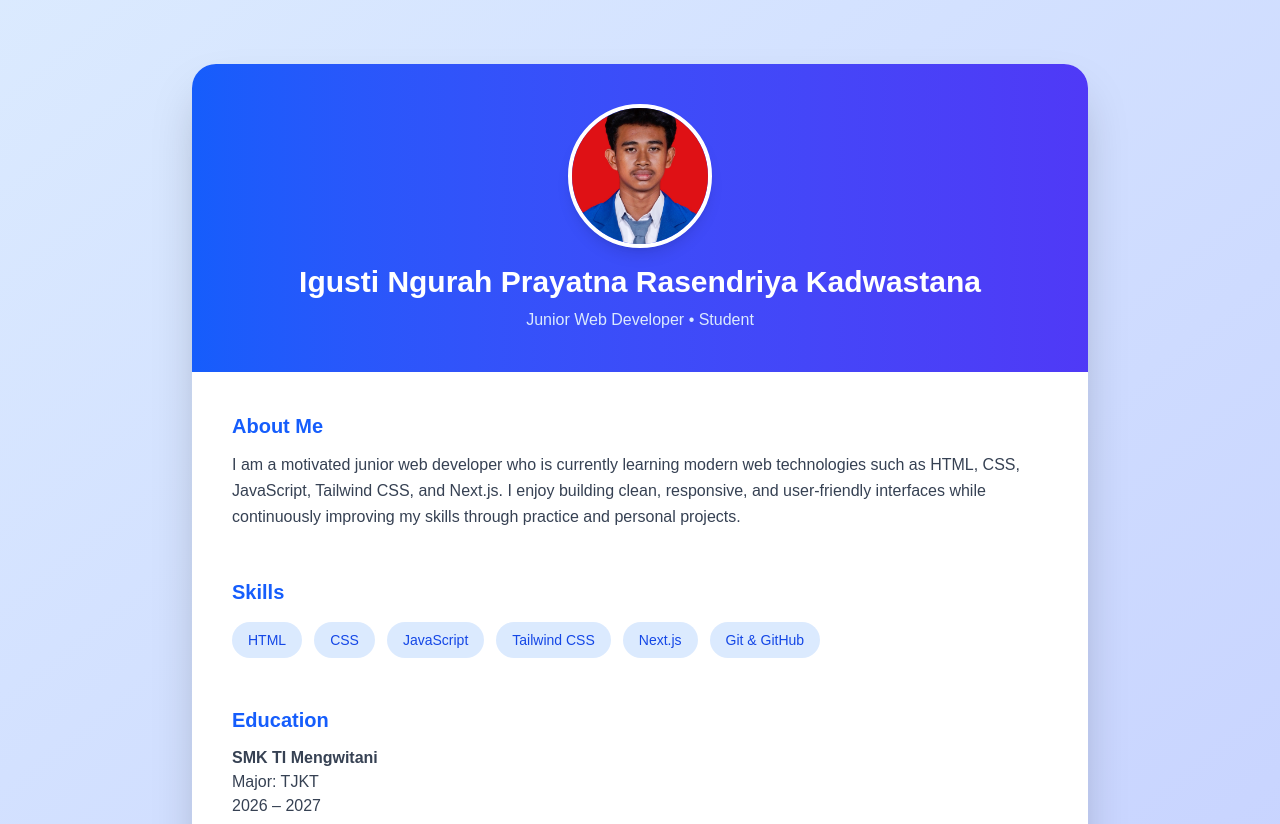
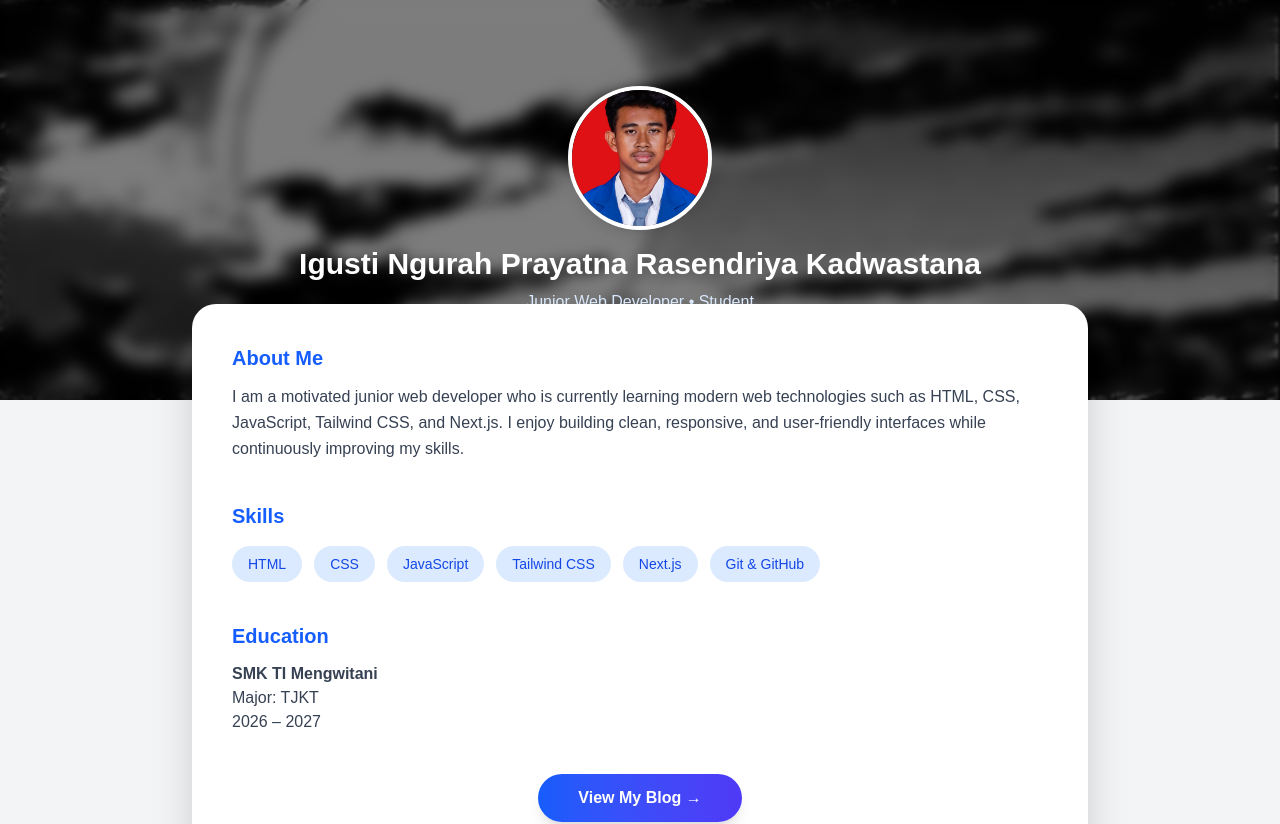
Before and after one commit to GUSNARA66/cv-nextjs, a Next.js app: page / in a window 1280 px wide. Shown: the top 824 px of the page. Built offline with nearby package versions, Linux system fonts and the light colour scheme.

Commit message:
Add half anime background hero section

```diff
--- a/app/page.tsx
+++ b/app/page.tsx
@@ -4,29 +4,32 @@ import { motion } from "framer-motion";
 
 export default function Home() {
   return (
-    <main className="min-h-screen bg-gradient-to-br from-blue-100 to-indigo-200 flex justify-center py-16 px-4">
-      <motion.div
-        initial={{ opacity: 0, y: 40 }}
-        animate={{ opacity: 1, y: 0 }}
-        transition={{ duration: 0.7 }}
-        className="w-full max-w-4xl bg-white rounded-3xl shadow-2xl overflow-hidden"
-      >
-        {/* HERO */}
-        <div className="bg-gradient-to-r from-blue-600 to-indigo-600 p-10 text-white text-center">
+    <main className="min-h-screen bg-gray-100">
+
+      {/* HERO BACKGROUND (SETENGAH ATAS) */}
+      <div className="relative h-[50vh] w-full">
+        <div
+          className="absolute inset-0 bg-cover bg-center"
+          style={{ backgroundImage: "url('/anime-bg.jpg')" }}
+        />
+        <div className="absolute inset-0 bg-black/50 backdrop-blur-sm" />
+
+        {/* HERO CONTENT */}
+        <div className="relative z-10 flex flex-col items-center justify-center h-full text-white">
           <motion.img
             src="/profile.jpg"
             alt="Profile"
             initial={{ scale: 0.8, opacity: 0 }}
             animate={{ scale: 1, opacity: 1 }}
-            transition={{ delay: 0.3, duration: 0.5 }}
-            className="w-36 h-36 mx-auto rounded-full border-4 border-white object-cover shadow-lg"
+            transition={{ duration: 0.5 }}
+            className="w-36 h-36 rounded-full border-4 border-white object-cover shadow-lg"
           />
 
           <motion.h1
             initial={{ opacity: 0, y: 10 }}
             animate={{ opacity: 1, y: 0 }}
-            transition={{ delay: 0.4 }}
-            className="text-3xl font-bold mt-4"
+            transition={{ delay: 0.3 }}
+            className="text-3xl font-bold mt-4 text-center"
           >
             Igusti Ngurah Prayatna Rasendriya Kadwastana
           </motion.h1>
@@ -34,55 +37,42 @@ export default function Home() {
           <motion.p
             initial={{ opacity: 0 }}
             animate={{ opacity: 1 }}
-            transition={{ delay: 0.5 }}
+            transition={{ delay: 0.4 }}
             className="text-blue-100 mt-2"
           >
             Junior Web Developer • Student
           </motion.p>
         </div>
+      </div>
 
-        {/* CONTENT */}
-        <div className="p-10 space-y-12">
-
+      {/* CV CONTENT */}
+      <motion.section
+        initial={{ opacity: 0, y: 40 }}
+        animate={{ opacity: 1, y: 0 }}
+        transition={{ duration: 0.6 }}
+        className="max-w-4xl mx-auto bg-white rounded-3xl shadow-2xl p-10 -mt-24 relative z-20"
+      >
         {/* ABOUT */}
-          <motion.section
-            initial={{ opacity: 0, y: 20 }}
-            whileInView={{ opacity: 1, y: 0 }}
-            viewport={{ once: true }}
-            transition={{ duration: 0.5 }}
-          >
+        <section className="mb-10">
           <h2 className="text-xl font-semibold text-blue-600 mb-3">
             About Me
           </h2>
           <p className="text-gray-700 leading-relaxed">
             I am a motivated junior web developer who is currently learning
-              modern web technologies such as HTML, CSS, JavaScript, Tailwind
-              CSS, and Next.js. I enjoy building clean, responsive, and
-              user-friendly interfaces while continuously improving my skills
-              through practice and personal projects.
+            modern web technologies such as HTML, CSS, JavaScript, Tailwind CSS,
+            and Next.js. I enjoy building clean, responsive, and user-friendly
+            interfaces while continuously improving my skills.
           </p>
-          </motion.section>
+        </section>
 
         {/* SKILLS */}
-          <motion.section
-            initial={{ opacity: 0 }}
-            whileInView={{ opacity: 1 }}
-            viewport={{ once: true }}
-            transition={{ duration: 0.5 }}
-          >
+        <section className="mb-10">
           <h2 className="text-xl font-semibold text-blue-600 mb-4">
             Skills
           </h2>
-
           <div className="flex flex-wrap gap-3">
-              {[
-                "HTML",
-                "CSS",
-                "JavaScript",
-                "Tailwind CSS",
-                "Next.js",
-                "Git & GitHub",
-              ].map((skill, i) => (
+            {["HTML", "CSS", "JavaScript", "Tailwind CSS", "Next.js", "Git & GitHub"].map(
+              (skill, i) => (
                 <motion.span
                   key={skill}
                   initial={{ opacity: 0, y: 10 }}
@@ -93,17 +83,13 @@ export default function Home() {
                 >
                   {skill}
                 </motion.span>
-              ))}
+              )
+            )}
           </div>
-          </motion.section>
+        </section>
 
         {/* EDUCATION */}
-          <motion.section
-            initial={{ opacity: 0, y: 20 }}
-            whileInView={{ opacity: 1, y: 0 }}
-            viewport={{ once: true }}
-            transition={{ duration: 0.5 }}
-          >
+        <section className="mb-10">
           <h2 className="text-xl font-semibold text-blue-600 mb-3">
             Education
           </h2>
@@ -112,16 +98,10 @@ export default function Home() {
             Major: TJKT<br />
             2026 – 2027
           </p>
-          </motion.section>
+        </section>
 
         {/* BUTTON */}
-          <motion.div
-            initial={{ opacity: 0 }}
-            whileInView={{ opacity: 1 }}
-            viewport={{ once: true }}
-            transition={{ delay: 0.3 }}
-            className="text-center pt-4"
-          >
+        <div className="text-center">
           <a
             href="/blog"
             className="inline-block bg-gradient-to-r from-blue-600 to-indigo-600
@@ -130,10 +110,9 @@ export default function Home() {
           >
             View My Blog →
           </a>
-          </motion.div>
+        </div>
+      </motion.section>
 
-        </div>
-      </motion.div>
     </main>
   );
 }
```
Also changed, not shown: public/anime-bg.jpg (added). Lines whose indentation alone changed are shown as unchanged.
